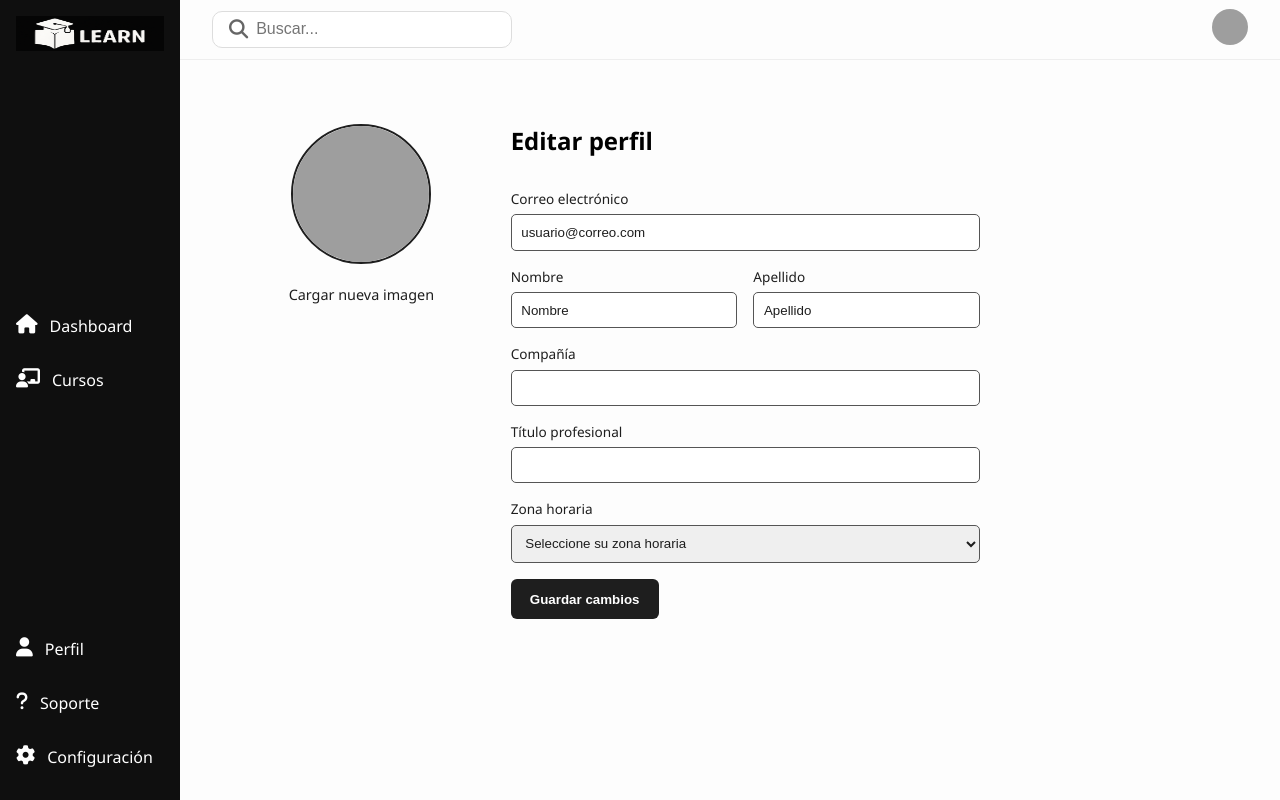
After one commit to javier-henao/learn, a Django app: page /profile/ in a window 1280 px wide. The commit adds this page. Run offline with Django 5.2, Linux system fonts and the light colour scheme; grey boxes are pictures that could not be loaded.

Commit message:
uso de URLS, views, templates - se agrega enlaces al sidebar

```diff
--- /dev/null
+++ b/apps/dashboard/urls.py
@@ -0,0 +1,7 @@
+from django.urls import path
+from . import views
+
+
+urlpatterns = [
+    path("", views.index, name="dashboard")
+]
--- a/apps/dashboard/views.py
+++ b/apps/dashboard/views.py
@@ -1,3 +1,6 @@
 from django.shortcuts import render
 
 # Create your views here.
+
+def index(request):
+    return render(request, "dashboard/index.html")
--- /dev/null
+++ b/apps/profiles/templates/profiles/profile.html
@@ -0,0 +1,77 @@
+{% extends 'base.html' %}
+{% load static %}
+{% block title %}Perfil de usuario{% endblock title %}
+{% block custom_styles %}
+    <link rel="stylesheet" href="{% static 'css/styles.css' %}" />
+
+{% endblock custom_styles %}
+{% block content %}
+<div class="layout">
+
+        {% include 'includes/sidebar.html' %}
+
+        <!-- Main content -->
+        <div class="main-content">
+            <!-- Header -->
+            {% include 'includes/header.html' %}
+
+            <!-- Aquí va el contenido de la página -->
+            <main>
+                <div class="profile-container">
+                    <div class="profile-picture">
+                        <img src="https://randomuser.me/api/portraits/men/42.jpg" alt="Foto de perfil">
+                        <label for="fileUpload">Cargar nueva imagen</label>
+                        <input type="file" id="fileUpload" style="display: none;">
+                    </div>
+
+                    <form class="profile-form">
+                        <h2>Editar perfil</h2>
+
+                        <div class="input-group">
+                            <label for="email">Correo electrónico</label>
+                            <input type="email" id="email" value="usuario@correo.com">
+                        </div>
+
+                        <div class="input-row">
+                            <div class="input-group">
+                                <label for="nombre">Nombre</label>
+                                <input type="text" id="nombre" value="Nombre">
+                            </div>
+                            <div class="input-group">
+                                <label for="apellido">Apellido</label>
+                                <input type="text" id="apellido" value="Apellido">
+                            </div>
+                        </div>
+
+                        <div class="input-group">
+                            <label for="compania">Compañía</label>
+                            <input type="text" id="compania">
+                        </div>
+
+                        <div class="input-group">
+                            <label for="titulo">Título profesional</label>
+                            <input type="text" id="titulo">
+                        </div>
+
+                        <div class="input-group">
+                            <label for="zona">Zona horaria</label>
+                            <select id="zona">
+                                <option value="">Seleccione su zona horaria</option>
+                                <option value="UTC-6">UTC-6 Ciudad de México</option>
+                                <option value="UTC-5">UTC-5 Bogotá</option>
+                                <option value="UTC-3">UTC-3 Buenos Aires</option>
+                            </select>
+                        </div>
+
+                        <button type="submit" class="submit-btn">Guardar cambios</button>
+                    </form>
+                </div>
+            </main>
+        </div>
+    </div>
+{% endblock content %}
+
+
+{% block scripts %}
+    <script src="./js/script.js"></script>
+{% endblock scripts %}
--- /dev/null
+++ b/apps/profiles/urls.py
@@ -0,0 +1,6 @@
+from django.urls import path
+from . import views
+
+urlpatterns = [
+    path("", views.index, name="profile")
+]
--- a/apps/profiles/views.py
+++ b/apps/profiles/views.py
@@ -1,3 +1,6 @@
 from django.shortcuts import render
 
 # Create your views here.
+
+def index(request):
+    return render(request, "profiles/profile.html")
--- a/learn/urls.py
+++ b/learn/urls.py
@@ -20,4 +20,6 @@ from django.urls import path, include
 urlpatterns = [
     path('admin/', admin.site.urls),
     path('courses/', include("apps.courses.urls")),
+    path('dashboard/', include("apps.dashboard.urls")),
+    path('profile/', include("apps.profiles.urls")),
 ]
--- a/templates/includes/sidebar.html
+++ b/templates/includes/sidebar.html
@@ -5,13 +5,15 @@
         <img src="{% static 'images/learn.png' %}" alt="Logo">
     </div>
     <ul class="menu">
-        <li><a class="menu-option" href="index.html"><i
+        <li><a class="menu-option" href="{% url 'dashboard' %}"><i
                     class="fa-solid fa-house icon"></i><span>Dashboard</span></a>
         </li>
-        <li><a class="menu-option" href="courses.html"><i
+        <li><a class="menu-option" href="{% url 'course_list' %}"><i
                     class="fa-solid fa-chalkboard-user icon"></i><span>Cursos</span></a></li>
     </ul>
     <ul class="bottom-menu">
+        <li><a class="menu-option" href="{% url 'profile' %}"><i class="fa-solid fa-user icon"></i><span>Perfil</span></a>
+        </li>
         <li><a class="menu-option" href="#"><i class="fa-solid fa-question icon"></i><span>Soporte</span></a>
         </li>
         <li><a class="menu-option" href="#"><i class="fa-solid fa-gear icon"></i><span>Configuración</span></a>
```
Also changed, not shown: apps/dashboard/templates/dashboard/index.html (added, +50 -0 lines).
